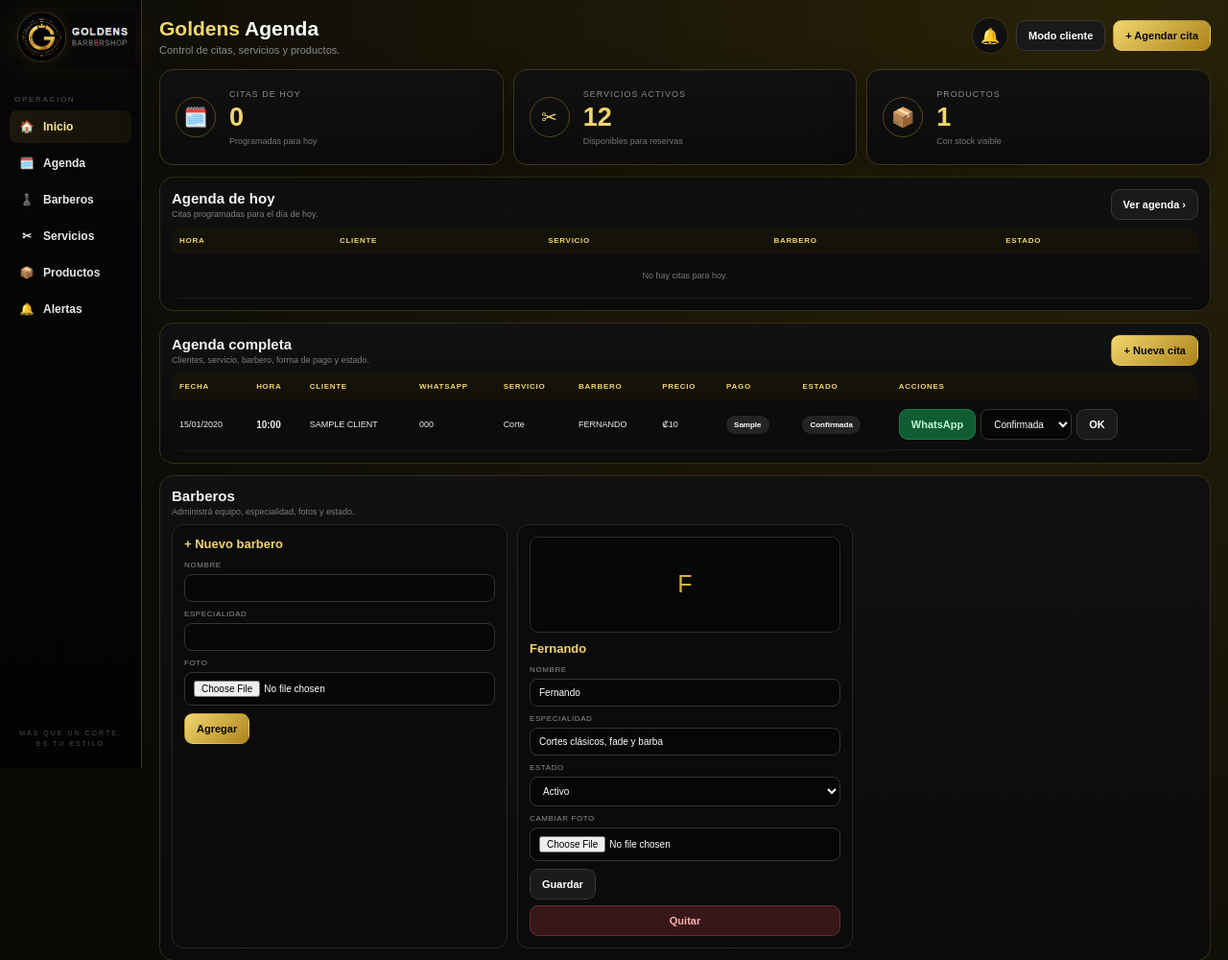
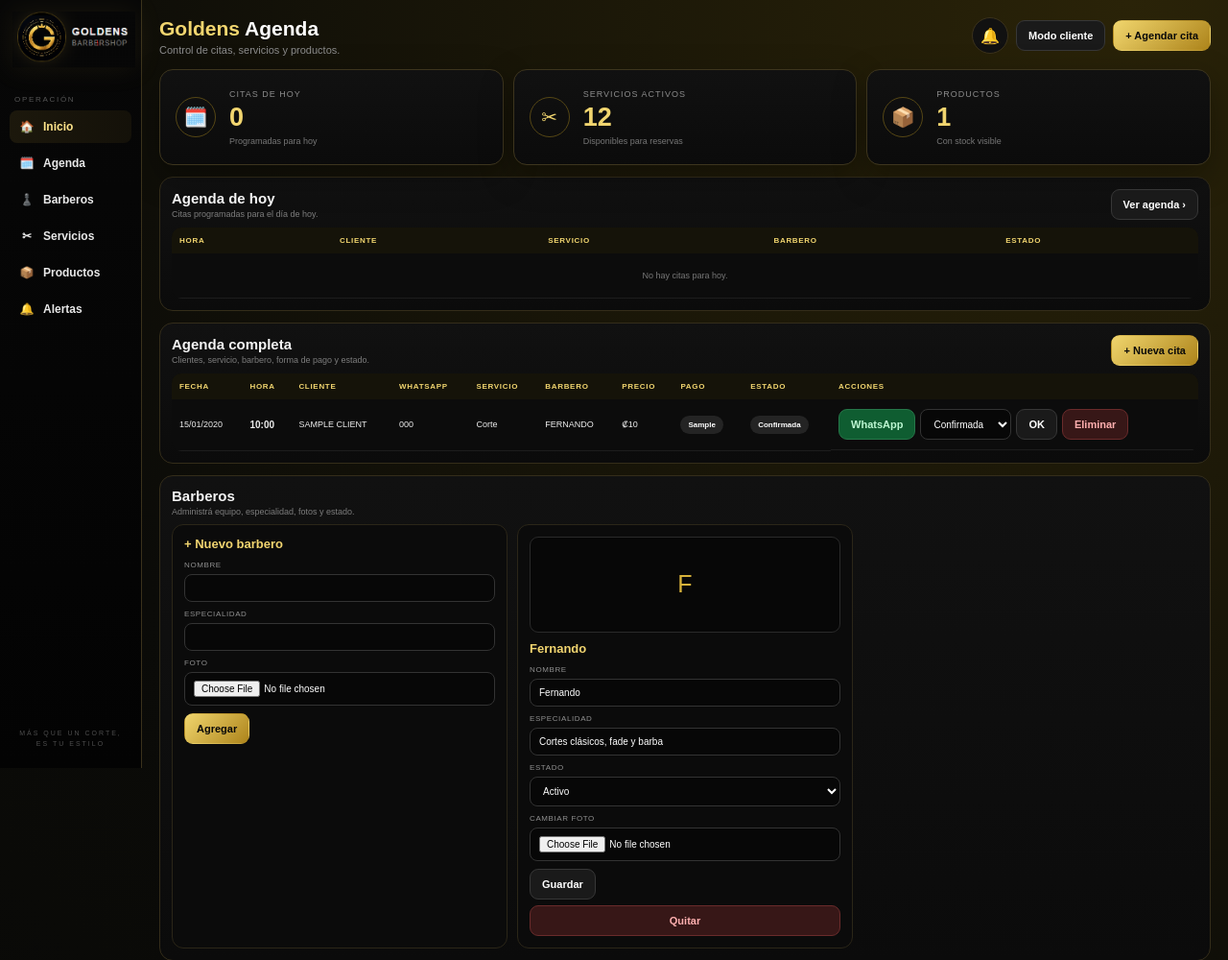
Before and after one commit to supervisor3-hash/goldens-pwa, a Flask app: page / in a window 1280 px wide. Shown: the top 1000 px of the page at 96% size. Run offline with Flask 3, Linux system fonts and the light colour scheme; the visitor is signed in with stand-in values (Sample User, id 1); tables that the repository leaves empty hold one stand-in row (values such as "Sample post"); data that the repository does not hold is empty; some libraries are stand-ins or nearby versions.

Commit message:
Add appointment remove control in agenda

```diff
--- a/templates/unified.html
+++ b/templates/unified.html
@@ -175,6 +175,9 @@ dialog{width:min(640px,94vw);border:1px solid #5a4918;border-radius:14px;backgro
               <option {% if a.status=="No llegó" %}selected{% endif %}>No llegó</option>
             </select>
             <button class="btn btn-dark">OK</button>
+          </form>
+          <form method="post" action="/admin/appointment/{{a.id}}/delete" onsubmit="return confirm('¿Seguro que deseas eliminar esta cita?');">
+            <button class="btn btn-danger" type="submit">Eliminar</button>
           </form>
         </td>
       </tr>
```
